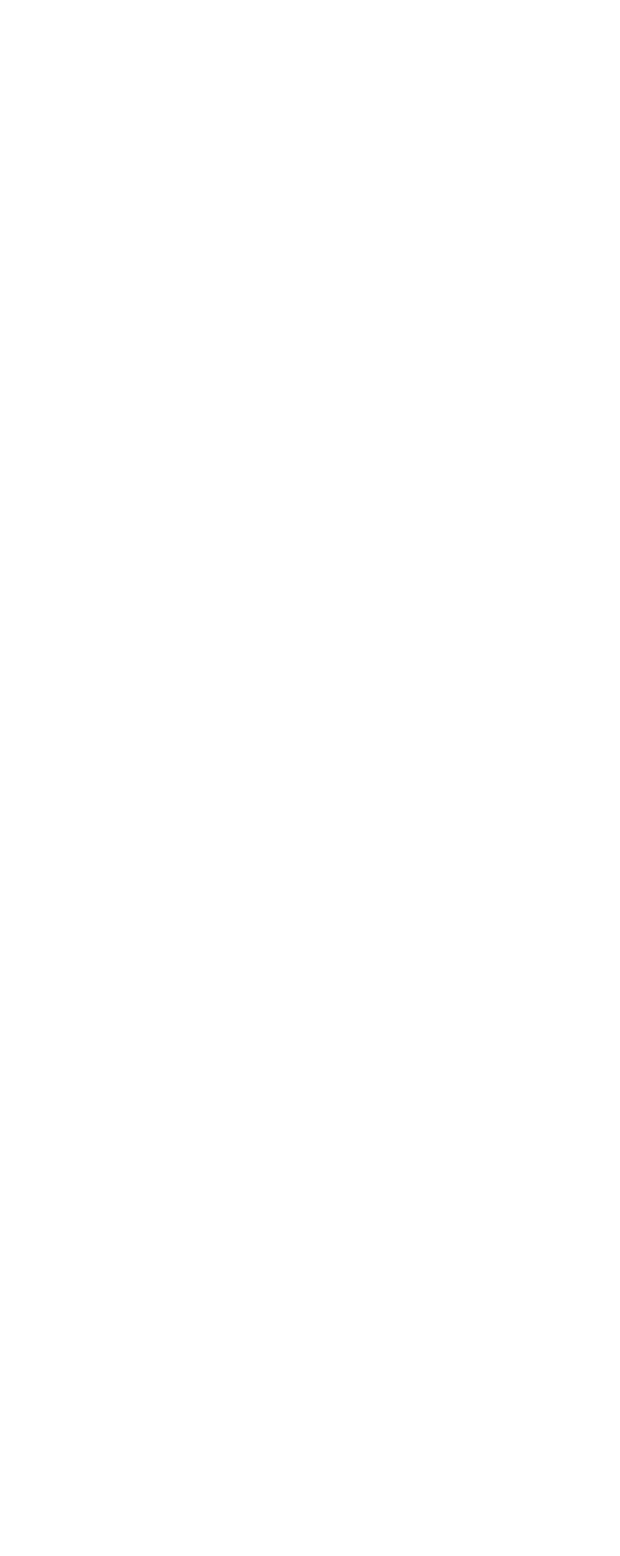
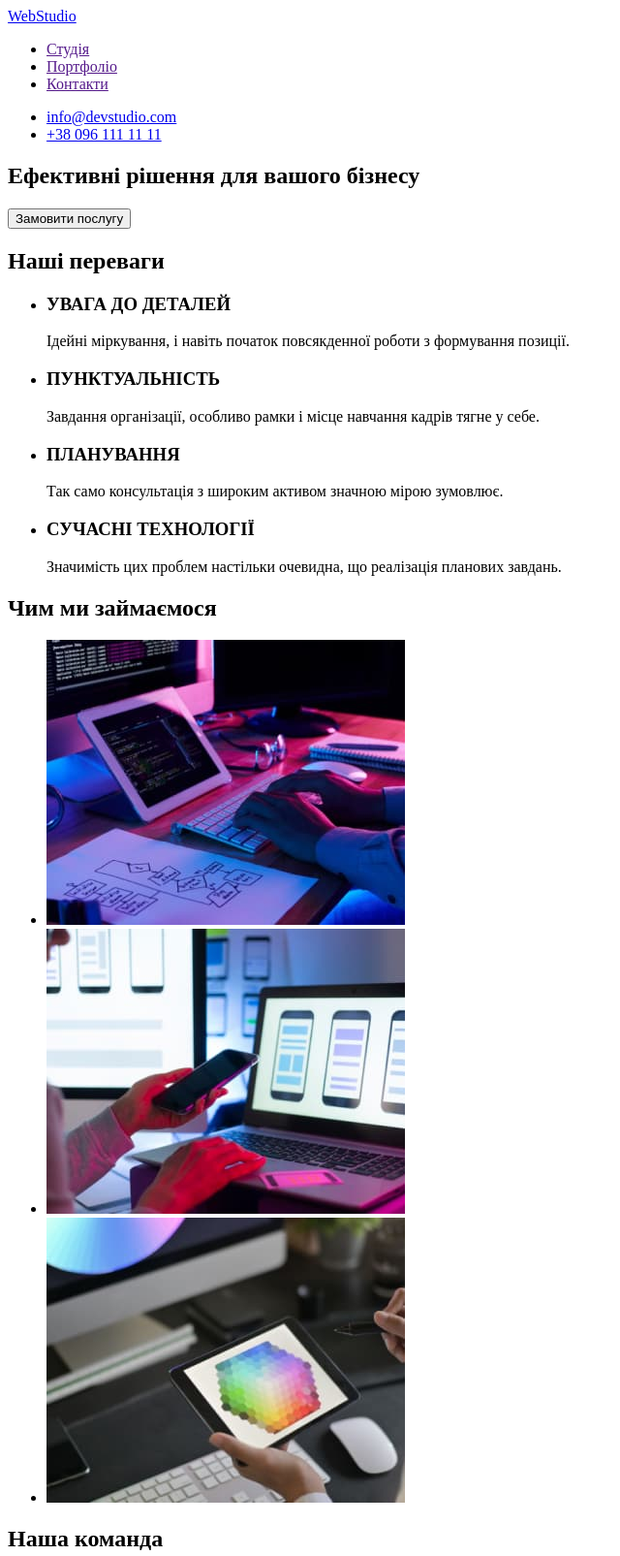
Before and after one commit to vaselisssa/goit-markup-hw-01, a plain HTML site: page index.html in a window 1280 px wide. Shown: the top 1605 px of the page at 97% size, without its empty margins (0-640 px from the left). Before the commit the page ends 800 px from the top, so only its background shows below. Drawn offline with Linux system fonts and the light colour scheme.

Commit message:
add main elements and images

```diff
--- a/index.html
+++ b/index.html
@@ -1,14 +1,140 @@
 <!DOCTYPE html>
-<html lang="en">
+<html lang="ua">
    <head>
       <meta charset="UTF-8" />
       <meta http-equiv="X-UA-Compatible" content="IE=edge" />
       <meta name="viewport" content="width=device-width, initial-scale=1.0" />
-      <title>Document</title>
+      <title>Студія</title>
    </head>
    <body>
-      <header></header>
-      <main></main>
-      <footer></footer>
+      <header>
+         <nav>
+            <a href="/"> WebStudio </a>
+            <ul>
+               <li><a href="">Студія</a></li>
+               <li><a href="">Портфоліо</a></li>
+               <li><a href="">Контакти</a></li>
+            </ul>
+         </nav>
+         <ul>
+            <li><a href="mailto:info@devstudio.com">info@devstudio.com</a></li>
+            <li><a href="tel:+380961111111">+38 096 111 11 11</a></li>
+         </ul>
+      </header>
+      <main>
+         <section>
+            <h1>Ефективні рішення для вашого бізнесу</h1>
+            <button type="button">Замовити послугу</button>
+         </section>
+         <section>
+            <!-- h2 візуально приховаємо в CCS-->
+            <h2>Наші переваги</h2>
+            <ul>
+               <li>
+                  <h3>УВАГА ДО ДЕТАЛЕЙ</h3>
+                  <p>
+                     Ідейні міркування, і навіть початок повсякденної роботи з
+                     формування позиції.
+                  </p>
+               </li>
+               <li>
+                  <h3>ПУНКТУАЛЬНІСТЬ</h3>
+                  <p>
+                     Завдання організації, особливо рамки і місце навчання
+                     кадрів тягне у себе.
+                  </p>
+               </li>
+               <li>
+                  <h3>ПЛАНУВАННЯ</h3>
+                  <p>
+                     Так само консультація з широким активом значною мірою
+                     зумовлює.
+                  </p>
+               </li>
+               <li>
+                  <h3>СУЧАСНІ ТЕХНОЛОГІЇ</h3>
+                  <p>
+                     Значимість цих проблем настільки очевидна, що реалізація
+                     планових завдань.
+                  </p>
+               </li>
+            </ul>
+         </section>
+         <section>
+            <h2>Чим ми займаємося</h2>
+            <ul>
+               <li>
+                  <img
+                     src="./images/ocupation-1.jpg"
+                     alt="Заняття 1"
+                     width="370"
+                  />
+               </li>
+               <li>
+                  <img
+                     src="./images/ocupation-2.jpg"
+                     alt="Заняття 2"
+                     width="370"
+                  />
+               </li>
+               <li>
+                  <img
+                     src="./images/ocupation-3.jpg"
+                     alt="Заняття 3"
+                     width="370"
+                  />
+               </li>
+            </ul>
+         </section>
+         <section>
+            <h2>Наша команда</h2>
+            <ul>
+               <li>
+                  <img
+                     src="./images/teammate-1.jpg"
+                     alt="Ігор Дем'яненко"
+                     width="270"
+                  />
+                  <h3>Ігор Дем'яненко</h3>
+                  <p lang="en">Product Designer</p>
+               </li>
+               <li>
+                  <img
+                     src="./images/teammate-2.jpg"
+                     alt="Ольга Рєпіна"
+                     width="270"
+                  />
+                  <h3>Ольга Рєпіна</h3>
+                  <p lang="en">Frontend Developer</p>
+               </li>
+               <li>
+                  <img
+                     src="./images/teammate-3.jpg"
+                     alt="Микола Тарасов"
+                     width="270"
+                  />
+                  <h3>Микола Тарасов</h3>
+                  <p lang="en">Marketing</p>
+               </li>
+               <li>
+                  <img
+                     src="./images/teammate-4.jpg"
+                     alt="Михайло Єрмаков"
+                     width="270"
+                  />
+                  <h3>Михайло Єрмаков</h3>
+                  <p lang="en">UI Designer</p>
+               </li>
+            </ul>
+         </section>
+      </main>
+      <footer>
+         <a href="/"> WebStudio </a>
+         <ul>
+            <li><address>м. Київ, пр-т Лесі Українки, 26</address></li>
+            <li><a href="mailto:info@devstudio.com">info@devstudio.com</a></li>
+            <li><a href="tel:+380961111111">+38 096 111 11 11</a></li>
+         </ul>
+      </footer>
    </body>
 </html>
```
Also changed, not shown: images/ocupation-1.jpg (added), images/ocupation-2.jpg (added), images/ocupation-3.jpg (added), images/teammate-1.jpg (added), images/teammate-2.jpg (added), images/teammate-3.jpg (added), images/teammate-4.jpg (added).
